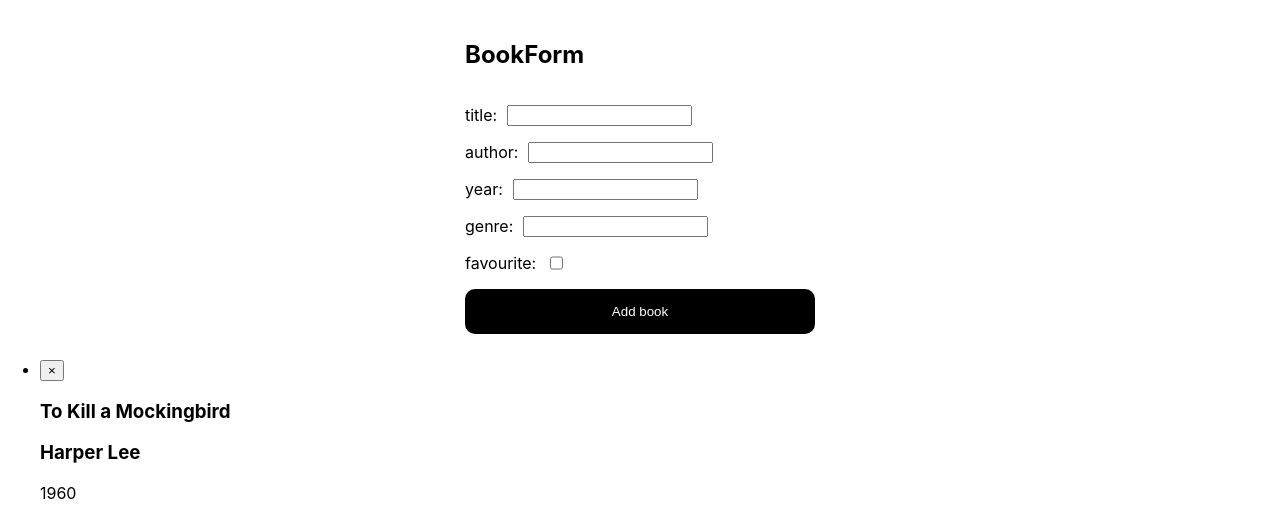
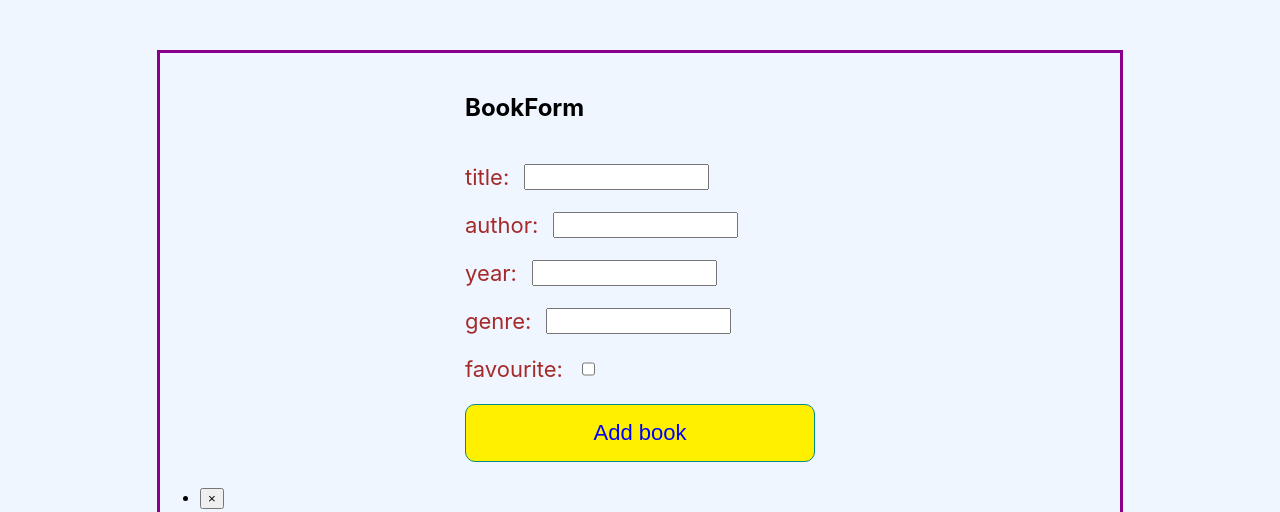
Before and after one commit to ishcenko/test-react-01, a React (Create React App) app: page / in a window 1280 px wide. Shown: the top 512 px of the page. Built offline with nearby package versions, Linux system fonts and the light colour scheme.

Commit message:
створення додатку книг

```diff
--- a/package.json
+++ b/package.json
@@ -7,6 +7,7 @@
     "@testing-library/jest-dom": "^5.16.3",
     "@testing-library/react": "^12.1.4",
     "@testing-library/user-event": "^13.5.0",
+    "prop-types": "^15.8.1",
     "react": "^18.2.0",
     "react-dom": "^18.1.0",
     "react-scripts": "5.0.1",
--- a/src/books.json
+++ b/src/books.json
@@ -25,7 +25,7 @@
       "year": 1932,
       "genre": "novel",
       "favourite": true,
-      "cover": "https://images.gr-assets.com/books/1424030967l/5129.jpg"
+      "cover": "https://images.gr-assets.com/books/1490528560l/4671.jpg"
     },
     {
       "title": "Pride and Prejudice",
@@ -61,7 +61,7 @@
       "year": 1945,
       "genre": "novel",
       "favourite": false,
-      "cover": "https://images.gr-assets.com/books/1424039022l/170448.jpg"
+      "cover": "https://images.gr-assets.com/books/1490528560l/4671.jpg"
     },
     {
       "title": "The Lord of the Rings",
@@ -70,7 +70,7 @@
       "year": 1954,
       "genre": "fantasy",
       "favourite": true,
-      "cover": "https://images.gr-assets.com/books/1368749842l/33.jpg"
+      "cover": "https://images.gr-assets.com/books/1490528560l/4671.jpg"
     },
     {
       "title": "Harry Potter and the Philosopher's Stone",
@@ -88,7 +88,7 @@
       "year": 1937,
       "genre": "fantasy",
       "favourite": true,
-      "cover": "https://images.gr-assets.com/books/1448613663l/5907.jpg"
+      "cover": "https://images.gr-assets.com/books/1490528560l/4671.jpg"
     }
   ]
 }
--- a/src/components/App.jsx
+++ b/src/components/App.jsx
@@ -17,10 +17,20 @@ export class App extends React.Component {
     });
   };
 
+  onAddBook = bookData => {
+    console.log(bookData);
+    const finalBook = {
+      ...bookData,
+      id: (Math.random() * 10).toString(),
+    };
+    this.setState({
+      books: [finalBook, ...this.state.books],
+    });
+  };
   render() {
     return (
       <div>
-        <BookForm />
+        <BookForm title="BookForm" onAddBook={this.onAddBook} />
         <ul>
           {this.state.books.map(book => (
             <li key={book.id}>
--- a/src/components/BookForm/BookForm.jsx
+++ b/src/components/BookForm/BookForm.jsx
@@ -1,6 +1,6 @@
 import React, { Component } from 'react'; // Імпортуємо компонент React
 import { StyledForm } from './styled'; // Імпортуємо компонент StyledForm
-
+import PropTypes from 'prop-types';
 export default class BookForm extends Component {
   state = {
     title: '',
@@ -13,53 +13,85 @@ export default class BookForm extends Component {
 
   handleInputChange = event => {
     console.log(event.target.name);
+    if (event.target.type === 'checked') {
+      this.setState({
+        [event.target.name]: event.target.checked,
+      });
+      return;
+    }
     this.setState({
-      [event.target.name]: event.target.name,
+      [event.target.name]: event.target.value,
+    });
+  };
+
+  handleSubmit = event => {
+    event.preventDefault();
+    const bookData = {
+      ...this.state,
+      year: Number.parseInt(this.state.year),
+      // title: this.state.title,
+      // author: this.state.author,
+      // genre: this.state.genre,
+      // favourite: this.state.favourite,
+      // cover: this.state.cover,
+    };
+    this.props.onAddBook(bookData);
+    this.setState({
+      title: '',
+      author: '',
+      year: '',
+      genre: '',
+      favourite: false,
+      cover: 'https://images.gr-assets.com/books/1361975680l/2657.jpg',
     });
   };
 
   render() {
     return (
-      <StyledForm>
-        <h2>BookForm</h2>
+      <StyledForm onSubmit={this.handleSubmit}>
+        <h2>{this.props.title}</h2>
         <label className="form-label">
-          <span>title:</span>
+          <span className="subtitle">title:</span>
           <input
             onChange={this.handleInputChange}
             value={this.state.title}
             name="title"
             type="text"
+            required
           />
         </label>
         <label className="form-label">
-          <span>author:</span>
+          <span className="subtitle">author:</span>
           <input
             onChange={this.handleInputChange}
             value={this.state.author}
             name="author"
             type="text"
+            required
           />
         </label>
         <label className="form-label">
-          <span>year:</span>
+          <span className="subtitle">year:</span>
           <input
             onChange={this.handleInputChange}
             value={this.state.year}
             name="year"
-            type="number"
+            type="text"
+            required
           />
         </label>
         <label className="form-label">
-          <span>genre:</span>
+          <span className="subtitle">genre:</span>
           <input
             onChange={this.handleInputChange}
             value={this.state.genre}
             name="genre"
             type="text"
+            required
           />
         </label>
         <label className="form-label">
-          <span>favourite:</span>
+          <span className="subtitle">favourite:</span>
           <input
             onChange={this.handleInputChange}
             checked={this.state.favourite}
@@ -74,3 +106,8 @@ export default class BookForm extends Component {
     );
   }
 }
+
+BookForm.propTypes = {
+  title: PropTypes.string.isRequired,
+  onAddBook: PropTypes.func.isRequired,
+};
--- a/src/components/BookForm/styled.js
+++ b/src/components/BookForm/styled.js
@@ -1,29 +1,38 @@
 import styled from 'styled-components';
 
 export const StyledForm = styled.form`
+  border: 2px;
   display: flex;
   flex-direction: column;
   max-width: 350px;
-  width: 100%;
+  width: 50%;
   margin: 20px auto 25px;
-  gap: 16px;
+  gap: 22px;
 
   .form-label {
     display: flex;
-    gap: 10px;
+    gap: 15px;
   }
   .radio-group {
     display: flex;
     align-items: baseline;
-    gap: 10px;
+    gap: 19px;
   }
-
+  .subtitle {
+    color: brown;
+    font-size: 22px;
+  }
   .form-btn {
-    border: none;
-    background: #000;
-    color: #fff;
+    border: 1px solid darkcyan;
+    background: #fff000;
+    color: blue;
+    font-size: 22px;
     padding: 15px;
     border-radius: 10px;
     cursor: pointer;
+    &:hover {
+      color: green;
+      background: orangered;
+    }
   }
 `;
--- a/src/index.css
+++ b/src/index.css
@@ -7,6 +7,12 @@ body {
     sans-serif;
   -webkit-font-smoothing: antialiased;
   -moz-osx-font-smoothing: grayscale;
+  border: 3px solid darkmagenta;
+  width: 75%;
+  margin-right: auto;
+  margin-left: auto;
+  margin-top: 50px;
+  background: rgba(100, 175, 255, 0.1);
 }
 
 code {
```
Also changed, not shown: 1 other file (tests, documents, lock files or other folders).
